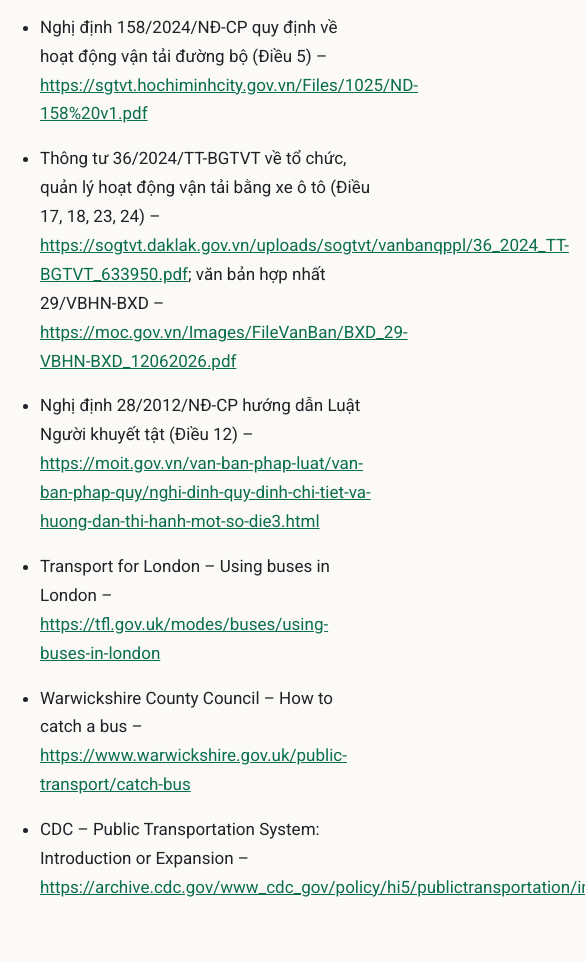
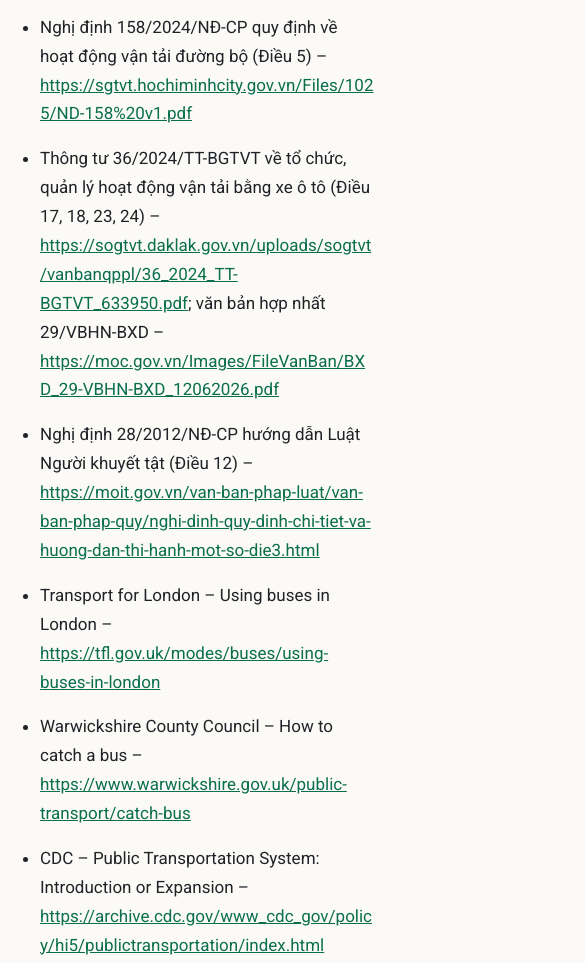
Before and after one commit to adminprplus/adminprplus.github.io, a plain HTML site: page xe-buyt/cach-di-xe-buyt/index.html in a window 390 px wide. Shown: the part 8445-9408 px from the top of the page, 585 px wide, since content can reach past the window. Drawn offline with Linux system fonts and the light colour scheme.

Commit message:
Ngat dong link dai tren mobile (sua tran ngang)

```diff
--- a/style.css
+++ b/style.css
@@ -21,3 +21,4 @@
 blockquote{margin:0 0 16px;padding:12px 16px;border-left:4px solid var(--nhan);background:var(--nhan-nhat);border-radius:6px}
 footer{border-top:1px solid var(--vien);color:var(--phu);font-size:15px;padding:20px 0 32px}
 @media (max-width:560px){body{font-size:17px}h1{font-size:26px}h2{font-size:21px}nav a{margin-left:0;margin-right:12px}}
+p a,li a,td a{overflow-wrap:anywhere;word-break:break-word}
```
